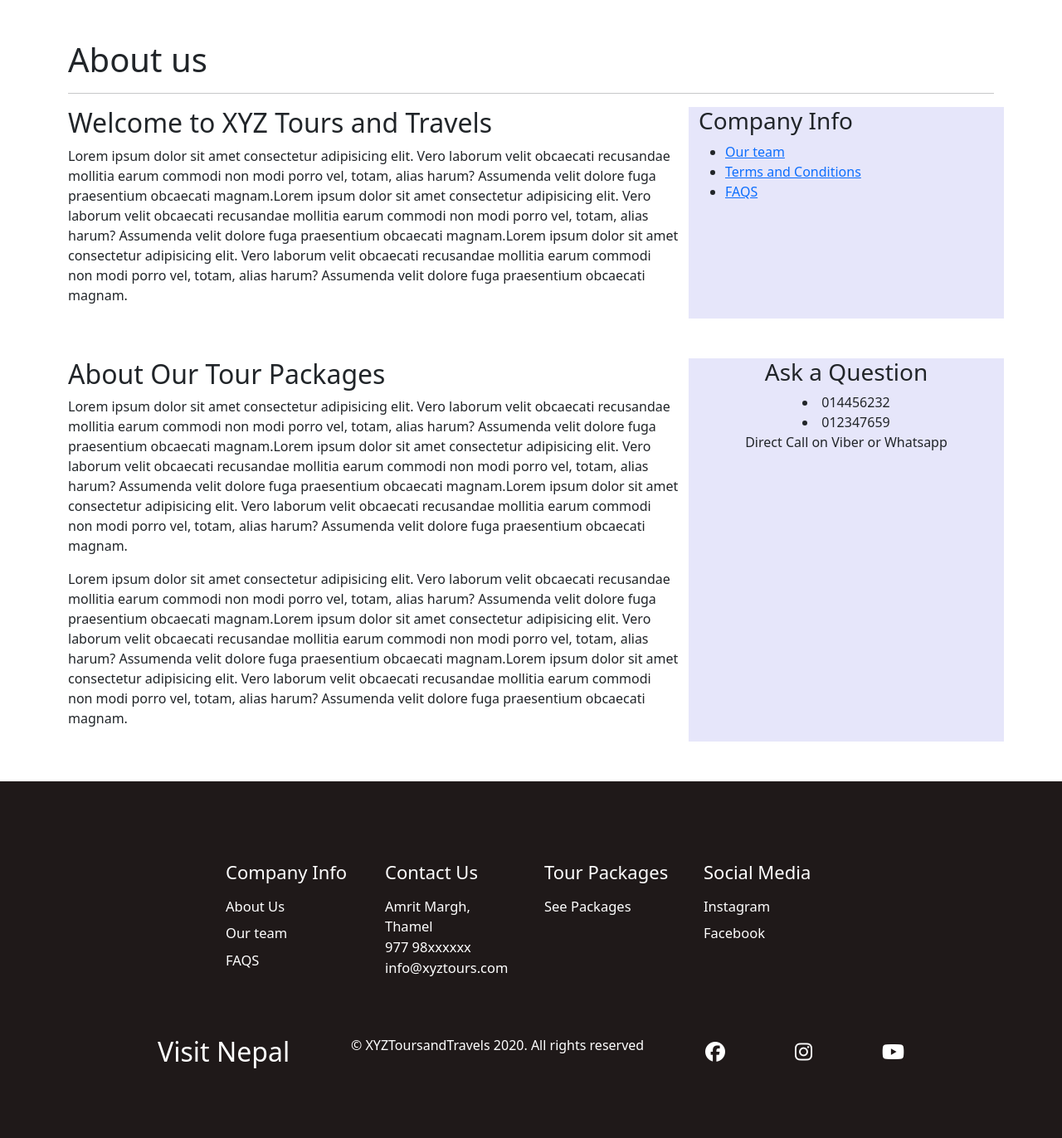
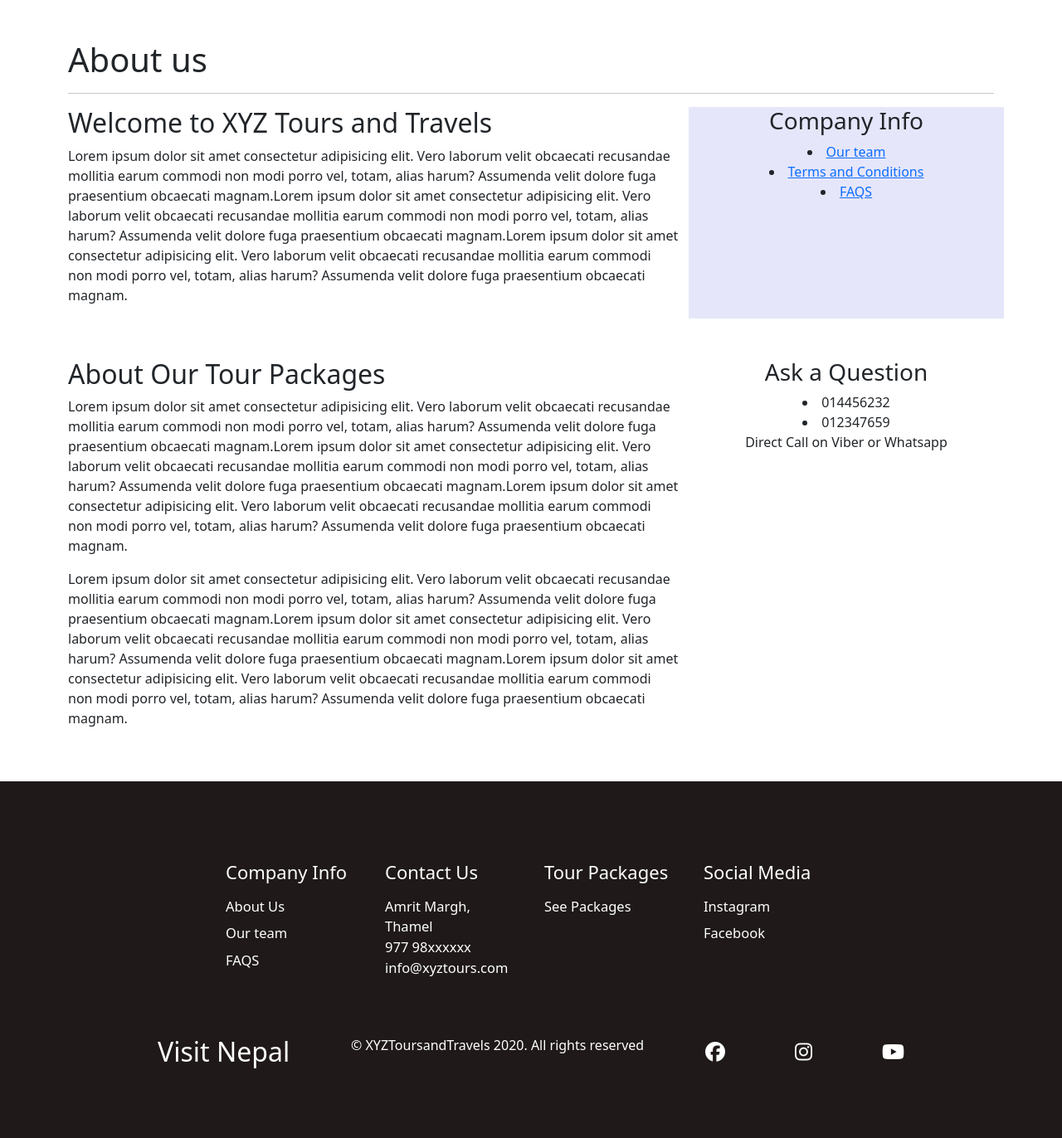
Before and after one commit to HomBahadurChhetri/TourAndTravelWebApp, a Django app: page /about in a window 1280 px wide. Shown: the part 78-1450 px from the top of the page at 83% size. Run offline with Django 3.2, Linux system fonts and the light colour scheme; some libraries are stand-ins or nearby versions.

Commit message:
fixed styling for side section

```diff
--- a/tourwebapp/main/templates/main/about.html
+++ b/tourwebapp/main/templates/main/about.html
@@ -35,15 +35,17 @@
       </div>
 
         <div class=" col-sm-4" style="background-color:lavender;">
+          <div class="text-center">
           <aside id="sidebar">
           <h3>Company Info</h3>
-          <ul class ="list">
+
             <li><a class="link-primary" href="#">Our team</a></li>
             <li><a class="link-primary" href="#">Terms and Conditions</a></li>
             <li><a class="link-primary" href="#">FAQS</a></li>
-          </ul>
+
           </aside>
         </div>
+      </div>
       </div>
     </div>
   </div>
@@ -79,7 +81,7 @@
         </p>
       </div>
 
-      <div class=" col-sm-4" style="background-color:lavender;">
+      <div class=" col-sm-4">
         <div class="text-center">
         <aside id="sidebar1">
         <h3 >Ask a Question </h3>
```
